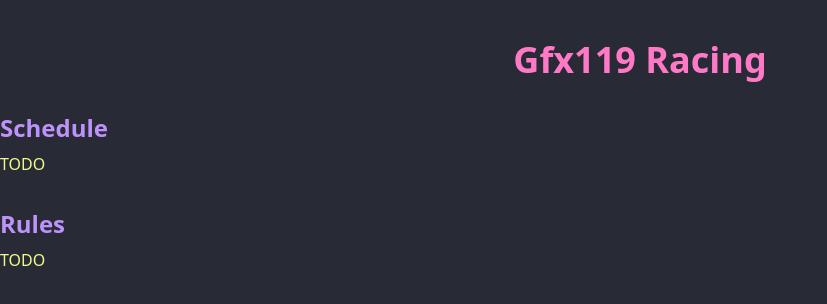
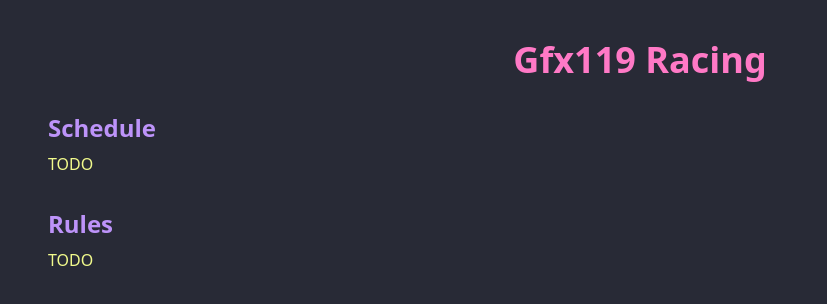
Before and after one commit to gfx119/racing, a plain HTML site: page docs/index.html in a window 1280 px wide. Shown: the whole page, without its empty margins (0-827 px from the left). Drawn offline with nearby package versions, Linux system fonts and the light colour scheme.

Commit message:
Add padding

```diff
--- a/docs/index.html
+++ b/docs/index.html
@@ -7,7 +7,7 @@
 
         <script src="https://cdn.tailwindcss.com"></script>
     </head>
-    <body class="bg-[#282a36] text-[#f8f8f2]">
+    <body class="bg-[#282a36] text-[#f8f8f2] px-12">
         <header>
             <h1 class="text-4xl font-bold text-center mt-10 text-[#ff79c6]">Gfx119 Racing</h1>
         </header>
```
